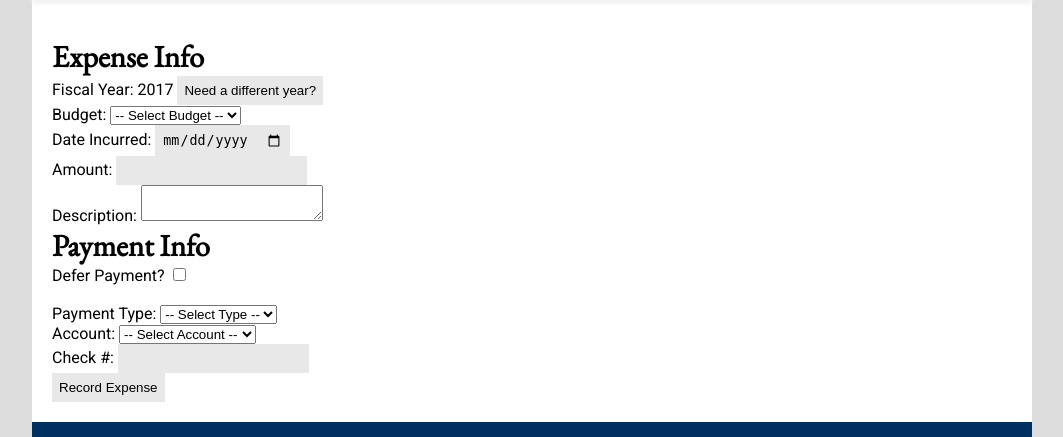
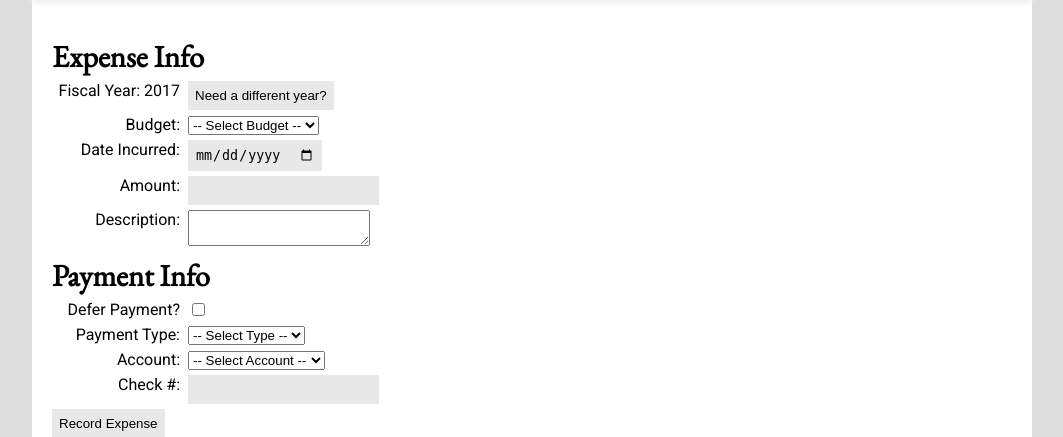
Before and after one commit to VenerableHouse/VenerableWebsite, a Python web app: template ruddock/modules/budget/templates/add_expense.html in a window 1280 px wide. Shown: the part 249-686 px from the top of the page, without its empty margins (108-1171 px from the left). Run offline with Jinja, Linux system fonts and the light colour scheme; the template is opened without the code that fills it, so the values that code supplies are empty; some libraries are stand-ins or nearby versions.

Commit message:
Added some basic CSS styling!
Aligning forms should be easy. And yet... sigh.

```diff
--- /dev/null
+++ b/ruddock/modules/budget/static/css/forms.css
@@ -0,0 +1,14 @@
+.input-row {
+  margin: 5px 0px;
+}
+
+.input-row label {
+  width: 8em;
+  float: left;
+  text-align: right;
+  margin-right: 0.5em;
+}
+
+.input-row input, textarea, select {
+  clear: both;
+}
--- a/ruddock/modules/budget/templates/add_expense.html
+++ b/ruddock/modules/budget/templates/add_expense.html
@@ -3,6 +3,9 @@
 {% import 'forms.html' as forms %}
 
 {% block head %}
+<link rel="stylesheet" type="text/css"
+  href="{{ url_for('budget.static', filename='css/forms.css') }}">
+
 <script src="//ajax.googleapis.com/ajax/libs/jquery/1.10.2/jquery.min.js"></script>
 <script src="{{ url_for('budget.static', filename='js/validation.js') }}"></script>
 
@@ -57,7 +60,6 @@ $(document).ready(function() {
   $("#form")[0].addEventListener("submit", validate);
 });
 </script>
-
 {% endblock head %}
 
 {% block body %}
@@ -65,16 +67,19 @@ $(document).ready(function() {
 <p id="errorbox" style="color:red"></p>
 
 <form id="form" action="{{ url_for('budget.route_submit_expense') }}" method="POST">
+
   <h2>Expense Info</h2>
-  Fiscal Year: 2017
-  <input type="button" value="Need a different year?" onclick="change_year()">
-  <br>
+  <div class="input-row">
+    <label>Fiscal Year: 2017</label>
+    <input type="button" value="Need a different year?" onclick="change_year()">
+  </div>
   {{ forms.expense(budgets) }}
 
   <h2>Payment Info</h2>
-  <label for="defer-payment">Defer Payment?</label>
-  <input type="checkbox" id="defer-payment" name="defer-payment" onclick="dpayment_updated()">
-  <br><br>
+  <div class="input-row">
+    <label for="defer-payment">Defer Payment?</label>
+    <input type="checkbox" id="defer-payment" name="defer-payment" onclick="dpayment_updated()">
+  </div>
   <div id="direct-payment">
     {{ forms.payment(payment_types, accounts) }}
   </div>
@@ -82,7 +87,8 @@ $(document).ready(function() {
     {{ forms.payee(payees) }}
   </div>
 
-  <input type="submit" value="Record Expense">
+<input type="submit" value="Record Expense">
+
 </form>
 
 {% endblock body %}
--- a/ruddock/modules/budget/templates/forms.html
+++ b/ruddock/modules/budget/templates/forms.html
@@ -1,4 +1,5 @@
 {% macro expense(budgets) %}
+<div class="input-row">
   <label for="budget-id">Budget: </label>
   <select id="budget-id" name="budget-id">
     <option value="" selected="selected">-- Select Budget --</option>
@@ -6,18 +7,23 @@
     <option value="{{ row["budget_id"] }}">{{ row["budget_name"] }}</option>
     {% endfor %}}
   </select>
-  <br>
+</div>
+<div class="input-row">
   <label for="date-incurred">Date Incurred: </label>
   <input type="date" id="date-incurred" name="date-incurred">
-  <br>
+</div>
+<div class="input-row">
   <label for="amount">Amount: </label>
   <input type="text" id="amount" name="amount">
-  <br>
+</div>
+<div class="input-row">
   <label for="description">Description: </label>
   <textarea id="description" name="description"></textarea>
+</div>
 {% endmacro %}
 
 {% macro payment(payment_types, accounts) %}
+<div class="input-row">
   <label for="payment-type">Payment Type: </label>
   <select id="payment-type" name="payment-type">
     <option value="" selected="selected">-- Select Type --</option>
@@ -25,6 +31,7 @@
     <option value={{t}}>{{t}}</option>
     {% endfor %}
   </select>
+</div>
 {#
 <fieldset>
   <legend>Payment Type</legend>
@@ -33,7 +40,8 @@
   {% endfor %}
 </fieldset>
 #}
-<br>
+
+<div class="input-row">
   <label for="account-id">Account: </label>
   <select id="account-id" name="account-id">
     <option value="" selected="selected">-- Select Account --</option>
@@ -41,12 +49,15 @@
     <option value="{{ row["account_id"] }}">{{ row["account_name"] }}</option>
     {% endfor %}
   </select>
-<br>
+</div>
+<div class="input-row">
   <label for="check-no">Check #: </label>
   <input type="number" id="check-no" name="check-no">
+</div>
 {% endmacro %}
 
 {% macro payee(payees) %}
+<div class="input-row">
   <label for="payee-id">Existing Payee: </label>
   <select id="payee-id" name="payee-id">
     <option value="" selected="selected">-- Select Payee --</option>
@@ -54,6 +65,10 @@
     <option value="{{ row["payee_id"] }}">{{ row["payee_name"] }}</option>
     {% endfor %}
   </select>
-    <label for="new-payee">or add a new one: </label>
+</div>
+<p>OR</p>
+<div class="input-row">
+  <label for="new-payee">Add a new one: </label>
   <input type="text" id="new-payee" name="new-payee">
+</div>
 {% endmacro %}
```
Also changed, not shown: ruddock/modules/budget/templates/checks.html (+9 -3 lines), ruddock/modules/budget/templates/unpaid.html (+6 -6 lines). Lines whose indentation alone changed are shown as unchanged.
